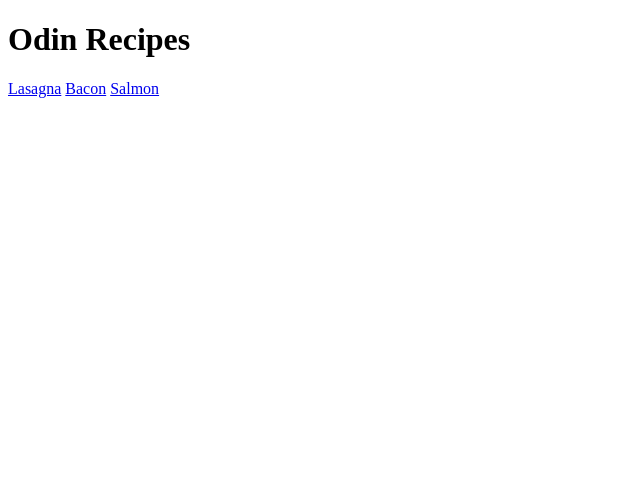
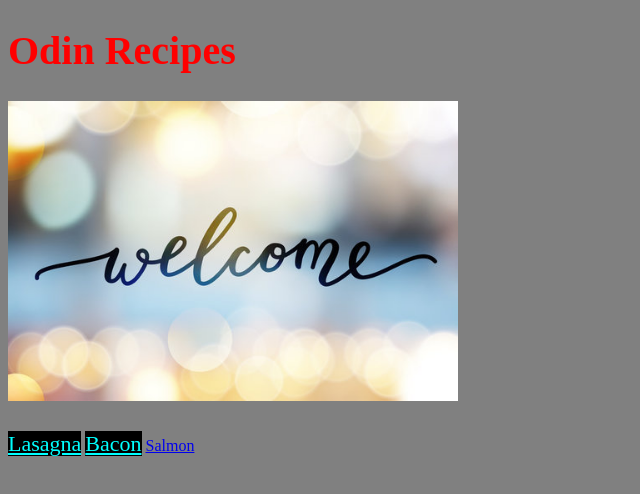
Before and after one commit to esui00/odin-recipes, a plain HTML site: page index.html in a window 1280 px wide. Shown: the whole page, without its empty margins (0-640 px from the left). Drawn offline with Linux system fonts and the light colour scheme.

Commit message:
Add a style.css for external CSS & edit Recipes
CSS Code removed the CSS from the html files and opted to use the(
assumed)more standard practice of "external CSS". Fish, bacon,
lasagna.html were updated to reflect this change. More CSS changes
such as background color and font size.

```diff
--- a/index.html
+++ b/index.html
@@ -5,11 +5,14 @@
     <meta http-equiv="X-UA-Compatible" content="IE=edge" />
     <meta name="viewport" content="width=device-width, initial-scale=1.0" />
     <title>Document</title>
+    <link rel="stylesheet" href="style.css">
   </head>
   <body>
-    <h1>Odin Recipes</h1>
-    <a href="recipes/lasagna.html">Lasagna</a>
-    <a href="recipes/bacon.html">Bacon</a>
-    <a href="recipes/fish.html">Salmon</a>
+    <h1 class = "title">Odin Recipes</h1>
+    <img src="images/360_F_176984023_8I82qQPmKn8TqNAZXIYMCSiwccoUiPBg.jpg" alt="Welcome Image" id = "welcome">
+    <h1></h1>
+    <a href="recipes/lasagna.html" class="easy">Lasagna</a>
+    <a href="recipes/bacon.html" class="easy">Bacon</a>
+    <a href="recipes/fish.html" ">Salmon</a>
   </body>
 </html>
--- /dev/null
+++ b/style.css
@@ -0,0 +1,39 @@
+*{
+    background-color: grey;
+    font-family: 'Times New Roman', Times, serif;
+  }
+
+.easy {
+    color: aqua;
+    background-color: black;
+    font-size: 22px;
+
+  }
+  .title {
+    color: red;
+  }
+
+  img {
+    height: 100px;
+    width: auto;
+    object-fit: cover;
+  }
+  #welcome{
+    height: 300px;
+    width: auto;
+    object-fit: cover;
+    position: relative;
+  }
+
+  h1{
+    font-size: 40px;
+  }
+  h2,
+  h3,
+  h4{
+    font-size: 30px;
+  }
+p,
+li{
+    font-size: 25px;
+}
```
Also changed, not shown: recipes/bacon.html (+3 -2 lines), recipes/fish.html (+3 -2 lines), recipes/lasagna.html (+2 -1 lines), images/360_F_176984023_8I82qQPmKn8TqNAZXIYMCSiwccoUiPBg.jpg (added).
